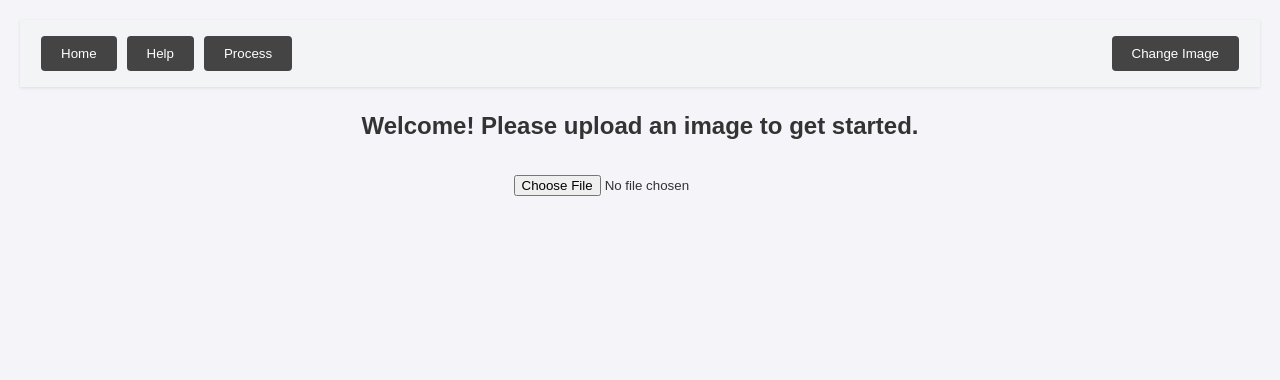
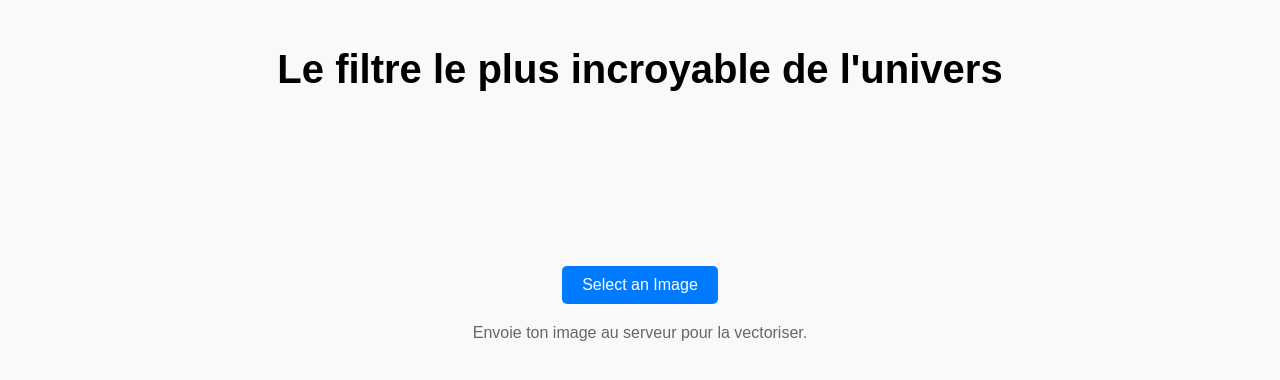
Before and after one commit to EstebanMateos/quelbeaufiltre, a React (Create React App) app: page / in a window 1280 px wide. Shown: the top 380 px of the page. Built offline with nearby package versions, Linux system fonts and the light colour scheme.

Commit message:
WIP; working with params now

```diff
--- a/src/App.css
+++ /dev/null
@@ -1,38 +0,0 @@
-.App {
-  text-align: center;
-}
-
-.App-logo {
-  height: 40vmin;
-  pointer-events: none;
-}
-
-@media (prefers-reduced-motion: no-preference) {
-  .App-logo {
-    animation: App-logo-spin infinite 20s linear;
-  }
-}
-
-.App-header {
-  background-color: #282c34;
-  min-height: 100vh;
-  display: flex;
-  flex-direction: column;
-  align-items: center;
-  justify-content: center;
-  font-size: calc(10px + 2vmin);
-  color: white;
-}
-
-.App-link {
-  color: #61dafb;
-}
-
-@keyframes App-logo-spin {
-  from {
-    transform: rotate(0deg);
-  }
-  to {
-    transform: rotate(360deg);
-  }
-}
--- a/src/App.js
+++ b/src/App.js
@@ -1,72 +1,64 @@
-// src/App.js
-import React, { useState, useEffect } from 'react';
+import React, { useState } from 'react';
 import axios from 'axios';
-import Header from './components/Header';
-import HomePage from './components/HomePage';
+import './css/styles.css';
 import ProcessPage from './components/ProcessPage';
-import HelpSection from './components/HelpSection';
-import './css/styles.css';
 
 function App() {
-  const [file, setFile] = useState(null);
-  const [nSegments, setNSegments] = useState(60);
-  const [compactness, setCompactness] = useState(5);
-  const [segmentedImage, setSegmentedImage] = useState(null);
-  const [currentPage, setCurrentPage] = useState('home');
-  const [showHelp, setShowHelp] = useState(false);
+  const [file, setFile] = useState(null); // Fichier image sélectionné
+  const [nSegments, setNSegments] = useState(60); // Nombre de segments
+  const [compactness, setCompactness] = useState(5); // Compactness
+  const [segmentedImage, setSegmentedImage] = useState(null); // Image segmentée
+  const [isProcessing, setIsProcessing] = useState(false); // État de traitement en cours
 
   const handleFileChange = (e) => {
     const selectedFile = e.target.files[0];
     if (selectedFile) {
       setFile(selectedFile);
-      uploadImage(selectedFile);
-    }
-  };
-
-  const uploadImage = async (imageFile) => {
-    const formData = new FormData();
-    formData.append('image', imageFile);
-
-    try {
-      await axios.post('https://imagestyle.onrender.com/api/upload', formData);
-    } catch (error) {
-      console.error('Error uploading image:', error);
+      setSegmentedImage(null); // Réinitialise l'image segmentée lors du changement de fichier
     }
   };
 
   const applySegmentation = async () => {
     if (!file) return;
+    setIsProcessing(true); // Désactiver le bouton "Appliquer" pendant le traitement
 
     try {
+      const formData = new FormData();
+      formData.append('image', file);
+
+      // Envoi de l'image au serveur pour traitement
+      await axios.post('https://imagestyle.onrender.com/api/upload', formData);
+
       const response = await axios.post('https://imagestyle.onrender.com/api/segment', {
         image_path: `uploads/${file.name}`,
         n_segments: nSegments,
         compactness: compactness,
       });
+
+      // Mise à jour de l'image segmentée après le traitement
       setSegmentedImage(response.data.path);
     } catch (error) {
-      console.error('Error segmenting image:', error);
+      console.error('Erreur lors du traitement de l\'image :', error);
+    } finally {
+      setIsProcessing(false); // Réactiver le bouton une fois le processus terminé
     }
   };
 
-  useEffect(() => {
-    if (file) {
-      applySegmentation();
-    }
-  }, [nSegments, compactness]);
+  return (
+    <div className="app-container">
+      <h1 className="project-title">Le filtre le plus incroyable de l'univers</h1>
 
-  return (
-    <div className="App">
-      <Header
-        setCurrentPage={setCurrentPage}
-        setShowHelp={setShowHelp}
-        handleFileChange={handleFileChange} // Pass the file change handler
-      />
-      {showHelp && <HelpSection />}
-      {currentPage === 'home' && (
-        <HomePage file={file} handleFileChange={handleFileChange} />
-      )}
-      {currentPage === 'process' && file && (
+      {!file ? (
+        // Affichage de la zone d'upload tant qu'aucune image n'est sélectionnée
+        <div className="upload-section">
+          <label className="upload-button">
+            Select an Image
+            <input type="file" accept="image/*" onChange={handleFileChange} style={{ display: 'none' }} />
+          </label>
+          <p className="explanation-text">Envoie ton image au serveur pour la vectoriser.</p>
+        </div>
+      ) : (
+        // Affichage de la page de traitement lorsque l'image est sélectionnée
         <ProcessPage
           file={file}
           nSegments={nSegments}
@@ -74,7 +66,8 @@ function App() {
           compactness={compactness}
           setCompactness={setCompactness}
           segmentedImage={segmentedImage}
-          setSegmentedImage={setSegmentedImage}
+          applySegmentation={applySegmentation}
+          isProcessing={isProcessing}
         />
       )}
     </div>
--- a/src/components/Header.js
+++ /dev/null
@@ -1,43 +0,0 @@
-// src/components/Header.js
-import React, { useRef } from 'react';
-import '../css/Header.css';
-
-const Header = ({ setCurrentPage, setShowHelp, handleFileChange }) => {
-  const fileInputRef = useRef(null);
-
-  const handleButtonClick = () => {
-    if (fileInputRef.current) {
-      fileInputRef.current.click();
-    }
-  };
-
-  return (
-    <header className="header flex justify-between items-center p-4 bg-gray-100 shadow">
-      <div className="flex">
-        <button onClick={() => setCurrentPage('home')} className="mr-2">
-          Home
-        </button>
-        <button onClick={() => setShowHelp((prev) => !prev)} className="mr-2">
-          Help
-        </button>
-        <button onClick={() => setCurrentPage('process')} className="mr-2">
-          Process
-        </button>
-      </div>
-      <div>
-        <button onClick={handleButtonClick} className="mr-2">
-          Change Image
-        </button>
-        <input
-          type="file"
-          accept="image/*"
-          ref={fileInputRef}
-          onChange={handleFileChange}
-          style={{ display: 'none' }}
-        />
-      </div>
-    </header>
-  );
-};
-
-export default Header;
--- a/src/components/HelpSection.js
+++ /dev/null
@@ -1,16 +0,0 @@
-// src/components/HelpSection.js
-import React from 'react';
-
-const HelpSection = () => {
-  return (
-    <div className="help-section">
-      <p>
-        Lorem ipsum dolor sit amet, consectetur adipiscing elit. Proin suscipit
-        urna sit amet fermentum elementum. Aenean nec orci ac quam sodales
-        vestibulum.
-      </p>
-    </div>
-  );
-};
-
-export default HelpSection;
--- a/src/components/HomePage.js
+++ /dev/null
@@ -1,27 +0,0 @@
-// src/components/HomePage.js
-import React from 'react';
-
-const HomePage = ({ file, handleFileChange }) => {
-  return (
-    <div className="home-page">
-      {!file && (
-        <div>
-          <h2>Welcome! Please upload an image to get started.</h2>
-          <input type="file" onChange={handleFileChange} />
-        </div>
-      )}
-
-      {file && (
-        <div>
-          <h2>Original Image</h2>
-          <img
-            src={URL.createObjectURL(file)}
-            alt="Original"
-          />
-        </div>
-      )}
-    </div>
-  );
-};
-
-export default HomePage;
--- a/src/css/Header.css
+++ /dev/null
@@ -1,28 +0,0 @@
-.header {
-    display: flex;
-    justify-content: space-between;
-    align-items: center;
-    padding: 16px; /* Equivalent to Tailwind's p-4 */
-    background-color: #f3f4f6; /* Equivalent to Tailwind's bg-gray-100 */
-    box-shadow: 0 1px 3px rgba(0, 0, 0, 0.1);
-  }
-
-  .button-group {
-    display: flex;
-    gap: 8px; /* Equivalent to Tailwind's mr-2 between buttons */
-    align-items: center;
-  }
-
-  button {
-    background-color: #e5e7eb; /* Tailwind's bg-gray-300 */
-    color: #1f2937; /* Tailwind's text-gray-800 */
-    padding: 8px 12px; /* Tailwind's px-3 py-1 */
-    border: none;
-    border-radius: 4px;
-    cursor: pointer;
-    transition: background-color 0.2s;
-  }
-
-  button:hover {
-    background-color: #d1d5db; /* Slightly darker on hover */
-  }
--- a/src/css/styles.css
+++ b/src/css/styles.css
@@ -1,94 +1,37 @@
-/* styles.css */
-
-/* General styles */
 body {
   margin: 0;
   font-family: 'Arial', sans-serif;
-    background-color: #f4f4f9;
-    color: #333;
-    line-height: 1.6;
+  background-color: #f9f9f9;
 }
 
-  .App {
+.app-container {
   text-align: center;
   padding: 20px;
 }
 
-  header {
-    background: #333;
-    color: #fff;
-    padding: 10px 0;
-  }
-
-  header button {
-    background: #444;
-    color: #fff;
-    border: none;
-    padding: 10px 20px;
-    margin: 0 5px;
-    cursor: pointer;
-    border-radius: 4px;
-    transition: background 0.3s;
-  }
-
-  header button:hover {
-    background: #555;
-  }
-
-  /* Home Page Styles */
-  .home-page {
-    margin-top: 20px;
-  }
-
-  .home-page input[type="file"] {
-    margin-top: 10px;
-  }
-
-  /* Process Page Styles */
-  .process-page {
-    margin-top: 20px;
-  }
-
-  .process-page h1 {
+.project-title {
+  font-size: 2.5rem;
   margin-bottom: 20px;
 }
 
-  .process-page img {
-    border: 2px solid #ddd;
-    border-radius: 8px;
-    margin-top: 10px;
+.upload-section {
+  display: flex;
+  flex-direction: column;
+  align-items: center;
+  justify-content: center;
+  height: 50vh;
 }
 
-  .process-page div {
-    margin: 20px 0;
+.upload-button {
+  padding: 10px 20px;
+  background-color: #007bff;
+  color: white;
+  cursor: pointer;
+  border-radius: 5px;
 }
 
-  .process-page label {
-    font-weight: bold;
+.explanation-text {
+  margin-top: 20px;
+  font-size: 1rem;
+  color: #666;
 }
-
-  .process-page input[type="number"] {
-    margin: 0 10px;
-  }
-
-  .process-page button {
-    background: #333;
-    color: #fff;
-    border: none;
-    padding: 10px;
-    cursor: pointer;
-    border-radius: 4px;
-    transition: background 0.3s;
-  }
-
-  .process-page button:hover {
-    background: #555;
-  }
-
-  /* Help Section Styles */
-  .help-section {
-    margin: 20px 0;
-    background: #e9ecef;
-    padding: 20px;
-    border-radius: 8px;
-  }
```
Also changed, not shown: src/components/ProcessPage.js (+53 -80 lines), src/css/ProcessPage.css (+101 -22 lines), 1 other file (tests, documents, lock files or other folders). Lines whose indentation alone changed are shown as unchanged.
